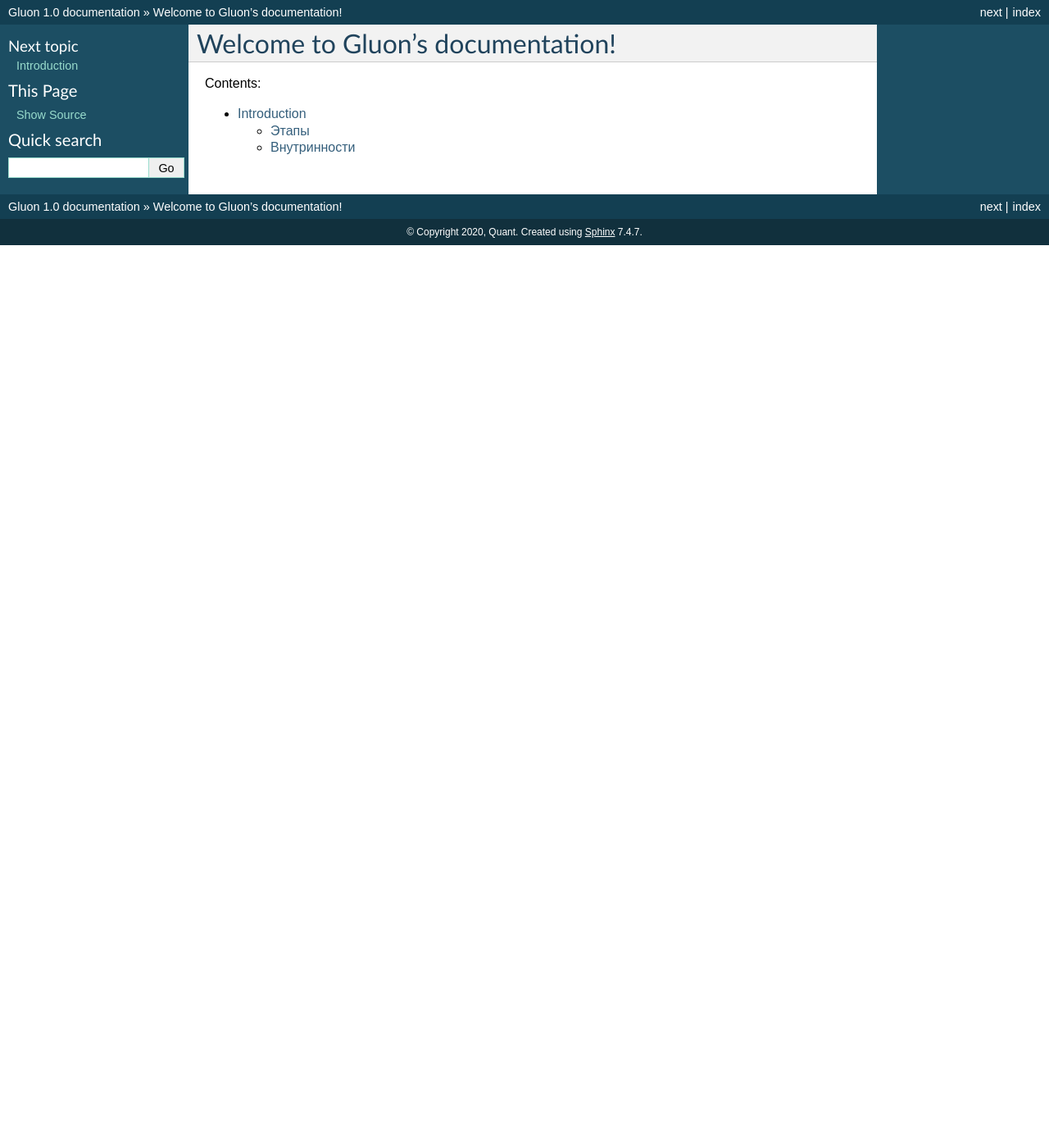
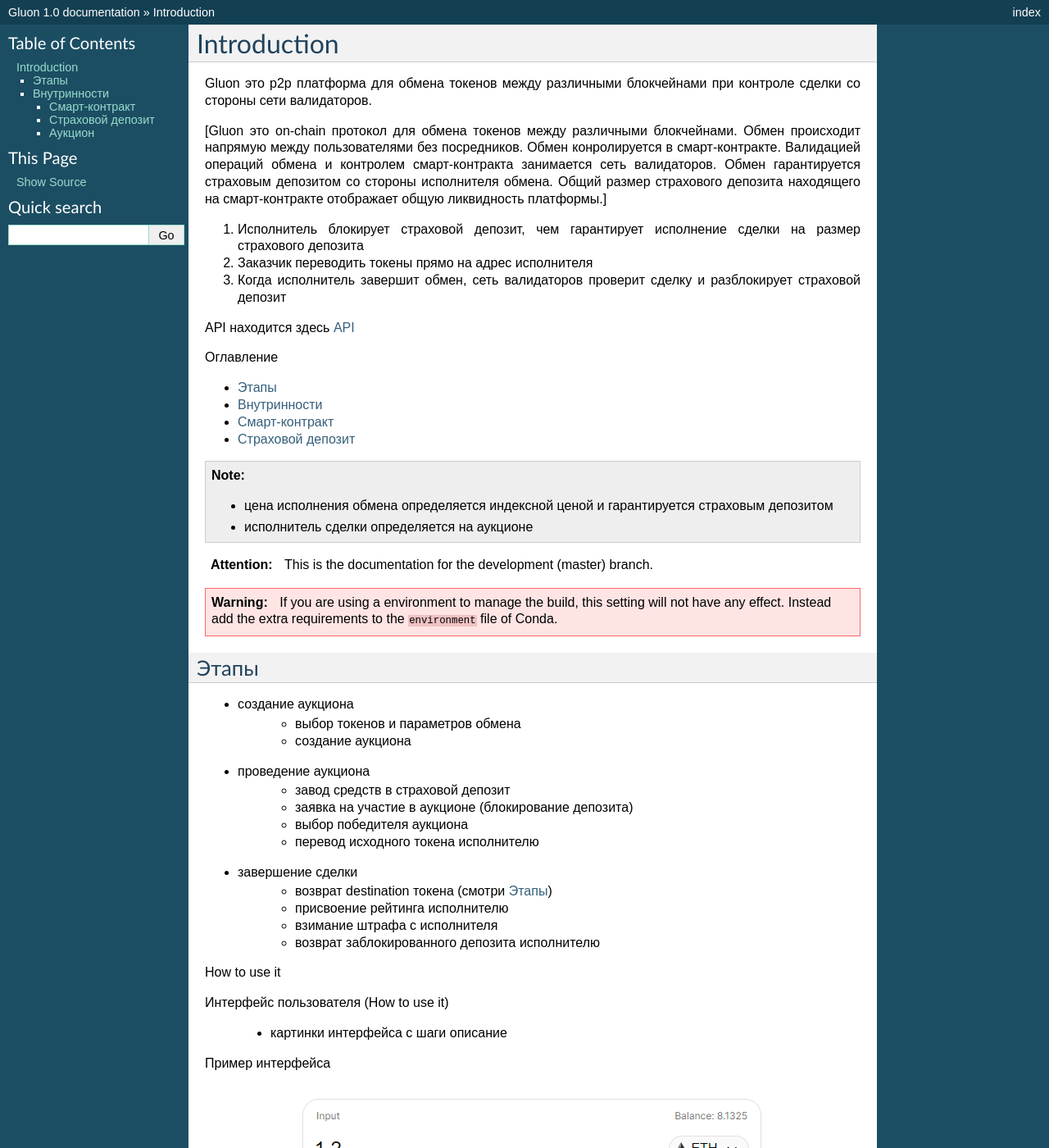
Before and after one commit to myanukovich/Gluon, a Sphinx documentation site: the page built from docs/index.rst, in a window 1280 px wide and 1400 px high. Shown: the whole window at 82% size. Built offline with Sphinx 7.4.7, drawn with Linux system fonts in a browser that asks for light colours; some of the changed text lies outside the part shown.

Commit message:
Add files via upload

```diff
--- a/docs/index.rst
+++ b/docs/index.rst
@@ -1,15 +1,102 @@
-.. Read the Docs Template documentation master file, created by
-   sphinx-quickstart on Tue Aug 26 14:19:49 2014.
-   You can adapt this file completely to your liking, but it should at least
-   contain the root `toctree` directive.
+Introduction
+============
 
-Welcome to Gluon's documentation!
-==================================================
+Gluon это p2p платформа для обмена токенов между различными блокчейнами при контроле сделки со стороны сети валидаторов.
 
-Contents:
+[Gluon это on-chain протокол для обмена токенов между различными блокчейнами. Обмен происходит напрямую между пользователями без посредников. Обмен конролируется в смарт-контракте. Валидацией операций обмена и контролем смарт-контракта занимается сеть валидаторов. Обмен гарантируется страховым депозитом со стороны исполнителя обмена. Общий размер страхового депозита находящего на смарт-контракте отображает общую ликвидность платформы.]
 
-.. toctree::
-   :maxdepth: 2
-   :glob:
 
-   *
+1. Исполнитель блокирует страховой депозит, чем гарантирует исполнение сделки на размер страхового депозита
+2. Заказчик переводить токены прямо на адрес исполнителя
+3. Когда исполнитель завершит обмен, сеть валидаторов проверит сделку и разблокирует страховой депозит
+
+API находится здесь `API <http://dc.quantbrothers.com/index.html>`_
+
+Оглавление
+
+* :ref:`main-steps`
+* :ref:`inside`
+* :ref:`smart-contract`
+* :ref:`safe-depo`
+
+.. note::
+   * цена исполнения обмена определяется индексной ценой и гарантируется страховым депозитом
+   * исполнитель сделки определяется на аукционе
+
+
+.. attention::
+
+   This is the documentation for the development (master) branch.
+
+.. warning::
+
+  If you are using a environment to
+  manage the build, this setting will not have any effect. Instead
+  add the extra requirements to the ``environment`` file of Conda.
+
+.. _main-steps:
+
+Этапы
+-----
+
+* создание аукциона
+   * выбор токенов и параметров обмена
+   * создание аукциона
+
+
+* проведение аукциона
+	* завод средств в страховой депозит
+	* заявка на участие в аукционе (блокирование депозита)
+	* выбор победителя аукциона
+	* перевод исходного токена исполнителю
+* завершение сделки
+	* возврат destination токена (смотри :ref:`main-steps`)
+	* присвоение рейтинга исполнителю
+	* взимание штрафа с исполнителя
+	* возврат заблокированного депозита исполнителю
+
+
+How to use it
+
+Интерфейс пользователя (How to use it)
+
+	* картинки интерфейса с шаги описание
+
+Пример интерфейса
+
+.. figure:: Screenshot_1.png
+
+.. _inside:
+
+Внутринности
+------------
+
+.. _smart-contract:
+
+Смарт-контракт
+~~~~~~~~~~~~~~
+
+	* использовается в сети Ethereum
+	* для создания аукциона
+	* для блокировки страхового депозита
+
+
+.. _safe-depo:
+
+Страховой депозит
+~~~~~~~~~~~~~~~~~
+
+	* Стаховой депозит размещается в смарт-контракте эфиреума
+	* В момент акциона блокируется сумма равная сумме сделки
+	* После завершения сделки страховой депозит полностью разблокируется
+	* Если были нарушены условия сделки часть или полностью страхового депозита идёт на штрафы
+	* Необходим чтобы исполнитель участвовал в сделке
+	* Исполнитель может свободно заводить и выводить деньги из страхового депозита
+	* После блокировки страхового депозита разблокировка производится валидаторами
+
+Аукцион
+~~~~~~~
+
+	* создаётся заказчиком
+	* чтобы участвовать в аукционе исполнители должны заблокировать страховой депозит
+	* для выполнения сделки выбирает исполнитель в соответствии с рейтингом, штрафами и объёмом гарантированного депозита
```
